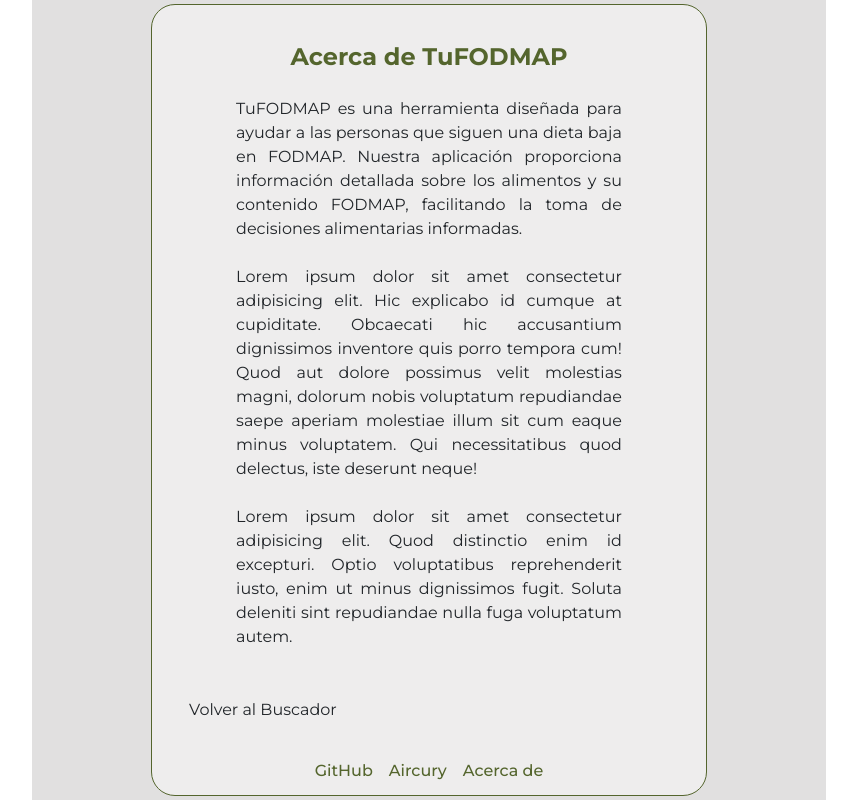
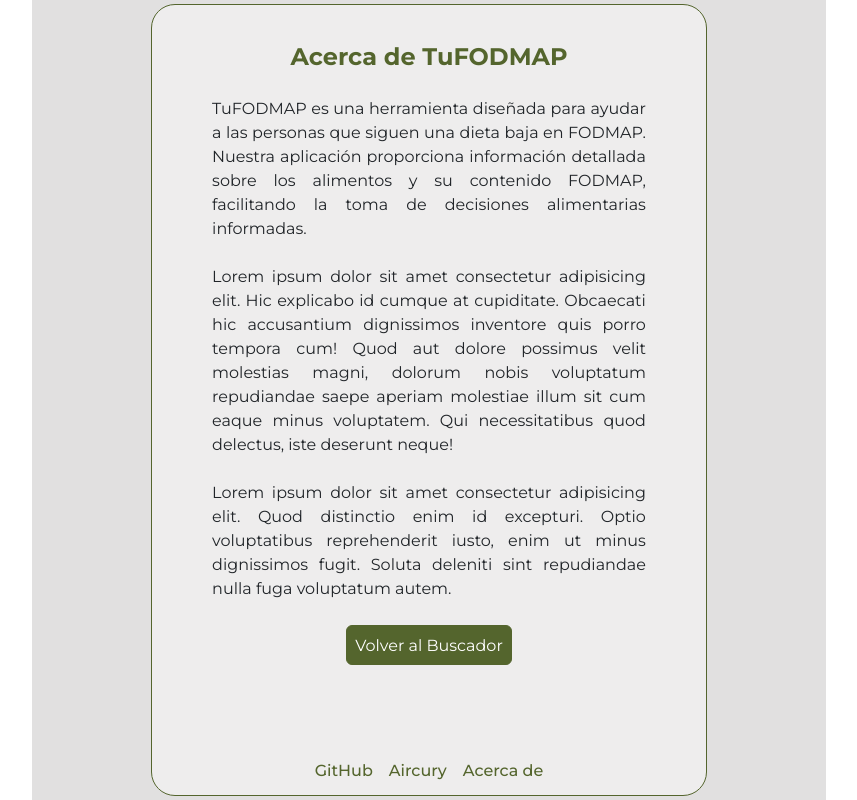
Before and after one commit to ortizzxz/FODMAP-App, a React (Vite) app in the folder fodmap-app/: page / in a window 1280 px wide. Both pictures are taken after a click on the button "Acerca de". Shown: the whole page, without its empty margins (211-1068 px from the left). Built offline with nearby package versions, Linux system fonts and the light colour scheme; no server answers.

Commit message:
feat(button back to search page from about page working properly and styles added)

```diff
--- a/fodmap-app/src/components/About.tsx
+++ b/fodmap-app/src/components/About.tsx
@@ -3,8 +3,8 @@
 export const About: React.FC = () => {
 
     return (
-        <div className=" flex items-center  justify-center ">
-            <div className="p-6 rounded-lg max-w-2xl w-full mx-4 text-justify">
+        <div className=" flex items-center  justify-center w-full ">
+            <div className=" rounded-lg max-w-2xl w-full mx-4 text-justify">
                 <h1 className="text-2xl font-bold mb-4 text-[#54652d] text-center">Acerca de TuFODMAP</h1>
                 <p className="mb-4">
                     TuFODMAP es una herramienta diseñada para ayudar a las personas que siguen una dieta baja en FODMAP.
--- a/fodmap-app/src/components/ProductApp.tsx
+++ b/fodmap-app/src/components/ProductApp.tsx
@@ -201,10 +201,10 @@
                         </div>
                     </div>
                 ) : (
-                    <div className="flex items-center justify-center ">
-                        <div className="p-1 rounded-lg w-full mx-4">
+                    <div className="flex items-center justify-center w-full overflow-scroll scrollbar-none">
+                        <div className="lg:p-6 p-1 mt-4 rounded-lg w-full mx-4 flex flex-col items-center ">
                             <About />
-                            <button onClick={handleAbout}>Volver al Buscador</button>
+                            <button onClick={handleAbout} className='w-fit h-10 p-2 object-center bg-[#54652d] text-white rounded hover:bg-[#46532d] border-[#54652d] border-1 hover:border-[#54652d] active:border-[#54652d]  transition duration-300 '>Volver al Buscador</button>
                         </div>
                     </div>
                 )}
```
